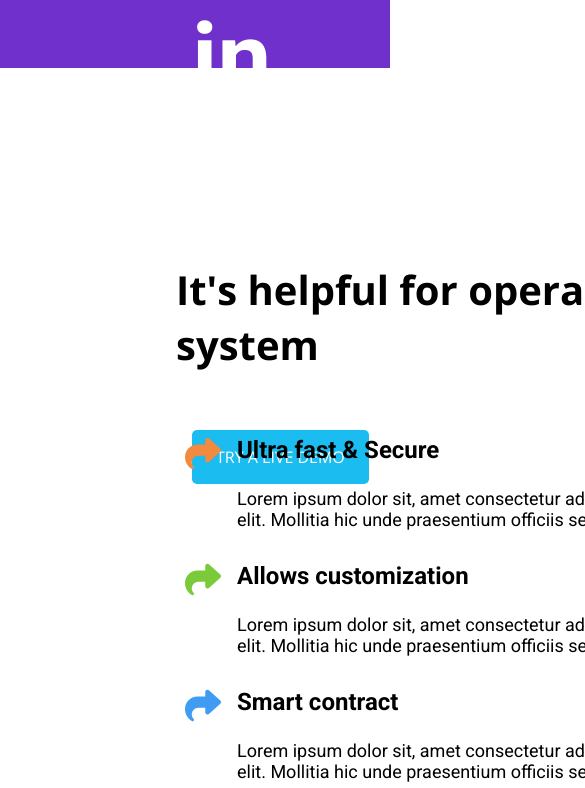
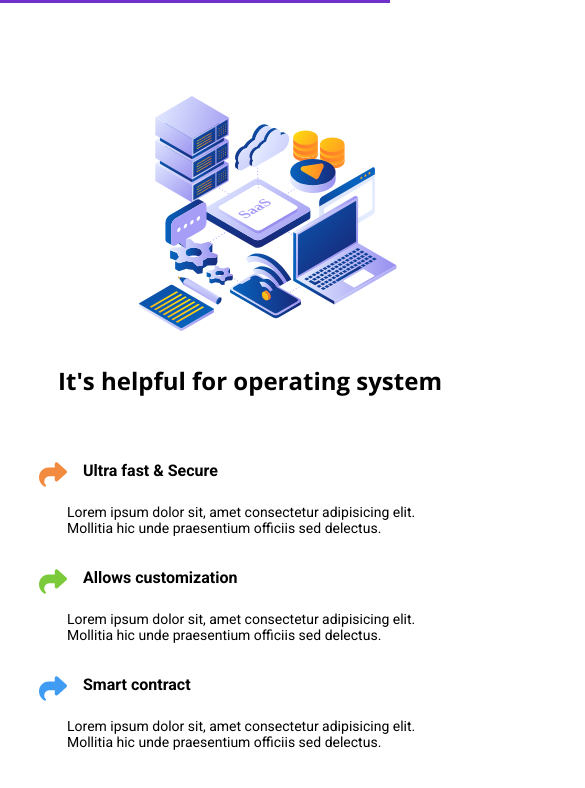
Before and after one commit to VipulBarjatya/HTML-CSS-Project-13, a plain HTML site: page index.html in a window 390 px wide. Shown: the part 776-1564 px from the top of the page, 585 px wide, since content can reach past the window. Drawn offline with nearby package versions, Linux system fonts and the light colour scheme.

Commit message:
responsive

```diff
--- a/css/style.css
+++ b/css/style.css
@@ -8,7 +8,7 @@
 
 body {
     font-family: 'Roboto', sans-serif;
-    height: 100vh;
+    height: 100vw;
 }
 
 a {
@@ -26,7 +26,6 @@ a {
 }
 
 .header {
-    height: 100vh;
     background-color: #7030cc;
     border-top-left-radius: 50px;
     border-top-right-radius: 50px;
@@ -85,7 +84,6 @@ a {
     display: grid;
     grid-template-columns: 1fr 1fr;
     align-items: center;
-    height: 100vh;
     margin-bottom: 2rem;
 }
 
@@ -208,3 +206,126 @@ a {
     font-size: 24px;
     margin-bottom: 1rem;
 }
+
+@media(max-width:968px) {
+
+    .navbar {
+
+        flex-direction: column;
+        gap: 2rem;
+        padding: 4rem 1rem 0rem 1rem;
+    }
+
+    .nav-items a {
+        color: #fff;
+        margin-left: 2rem;
+        font-size: 14px;
+
+    }
+
+    .btn {
+        padding: .5rem .75rem;
+        font-size: 14px;
+    }
+
+
+    .hero-section {
+        margin: 0 2rem;
+    }
+
+    .hero-text {
+        padding: 0;
+    }
+
+    .hero-heading {
+        font-size: 36px;
+        margin-bottom: 2rem;
+        line-height: 1;
+    }
+
+    .hero-desc {
+        font-size: 16px;
+        margin-bottom: 2rem;
+        font-weight: 300;
+    }
+
+    .feature {
+        grid-template-columns: 1fr;
+    }
+
+    .feature-text .content {
+        width: 500px;
+        margin: 0 auto;
+    }
+
+    .feature-img {
+        width: 75vw;
+        margin: 0 auto;
+    }
+
+    .feature-main {
+        font-size: 24px;
+        margin-bottom: 1.5rem;
+        margin-left: 1rem;
+    }
+
+    .feature-text {
+        margin-left: 0rem;
+    }
+
+    .cards {
+        flex-wrap: wrap;
+        justify-content: space-between;
+        gap: 0;
+        margin: 0 8rem;
+    }
+}
+
+@media(max-width:512px) {
+    .nav-btn {
+        display: none !important;
+    }
+
+    .nav-items a {
+        display: inline-block;
+        margin-bottom: 2rem;
+
+    }
+
+    .hero-section {
+        grid-template-columns: 1fr;
+    }
+
+    .hero-text {
+        text-align: center;
+    }
+
+    .hero-img {
+        margin: 0 auto;
+        margin-bottom: 2rem;
+        width: 80%;
+    }
+
+    .feature-list {
+        padding: 0 2rem;
+    }
+
+
+    .feature-heading {
+        font-size: 24px;
+        font-family: 'Open Sans', sans-serif;
+        font-weight: 700;
+        margin-bottom: 4rem;
+        text-align: center;
+    }
+
+    .feature-main {
+        font-size: 16px;
+        margin-bottom: 1.5rem;
+    }
+
+    .feature-text {
+        font-size: 14px;
+        margin-right: 2rem;
+    }
+}
```
Also changed, not shown: 1 other file.
